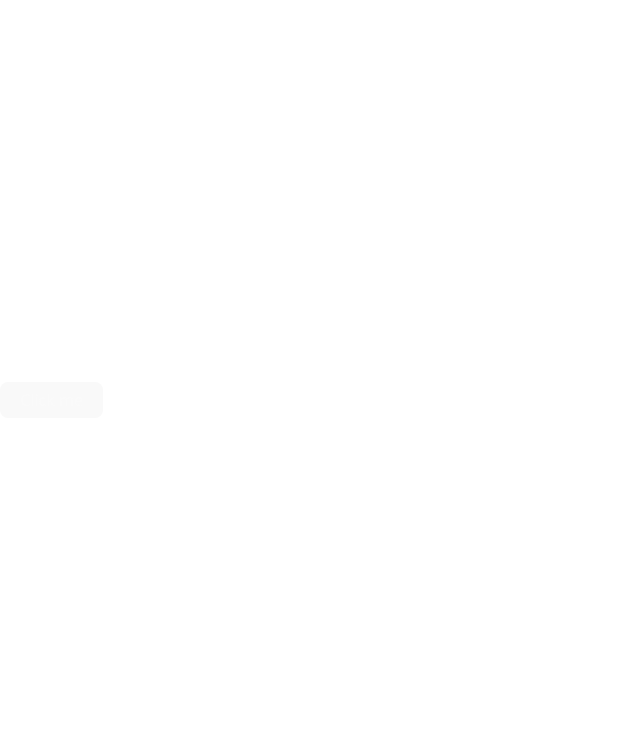
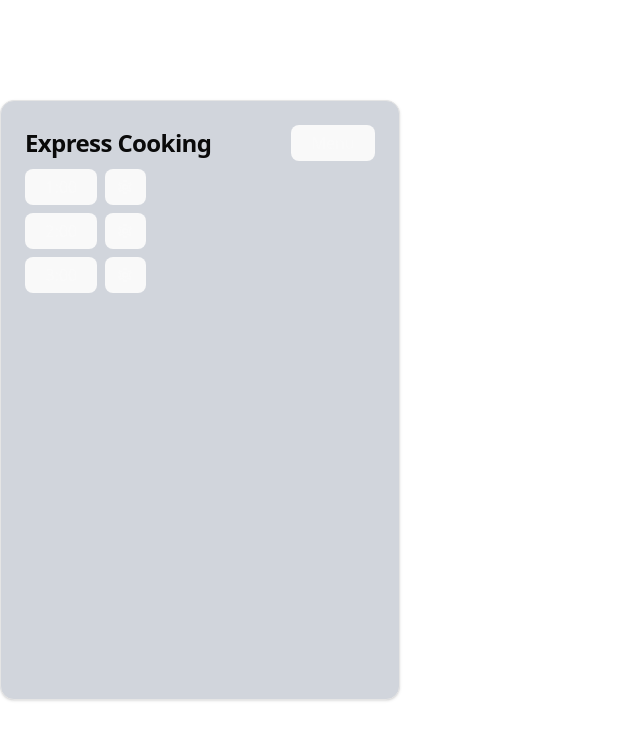
Before and after one commit to tpszhao/hci-microwwave, a React (Vite) app: page / in a window 1280 px wide. Shown: the top 740 px of the page, without its empty margins (0-640 px from the left). Built offline with nearby package versions, Linux system fonts and the light colour scheme.

Commit message:
added init

```diff
--- a/src/App.tsx
+++ b/src/App.tsx
@@ -1,11 +1,22 @@
-import { Button } from "@/components/ui/button";
+import ExpressBookingButton from "./components/ExpressBookingButton";
+import Header from "./components/Header";
+import Layout from "./components/Layout";
 
-function App() {
+function DefaultScreen() {
   return (
-    <div className="flex min-h-svh flex-col items-center justify-center">
-      <Button>Click me</Button>
-    </div>
+    <Layout>
+      <div className="flex flex-wrap items-center gap-2 md:flex-column w-full">
+        <Header />
+        <ExpressBookingButton>1:00</ExpressBookingButton>
+        <ExpressBookingButton>2:00</ExpressBookingButton>
+        <ExpressBookingButton>3:00</ExpressBookingButton>
+      </div>
+    </Layout>
   );
 }
 
+function App() {
+  return <DefaultScreen />;
+}
+
 export default App;
--- /dev/null
+++ b/src/components/ExpressBookingButton.tsx
@@ -0,0 +1,17 @@
+import { SettingsIcon } from "lucide-react";
+import { Button } from "./ui/button";
+
+export default function ExpressBookingButton({
+  children
+}: {
+  children?: React.ReactNode;
+}) {
+  return (
+    <div className="flex flex-wrap items-center gap-2 md:flex-row w-full">
+      <Button>{children}</Button>
+      <Button size="icon" aria-label="Submit">
+        <SettingsIcon />
+      </Button>
+    </div>
+  );
+}
--- /dev/null
+++ b/src/components/Header.tsx
@@ -0,0 +1,12 @@
+import { Button } from "./ui/button";
+
+export default function Header() {
+  return (
+    <div className="flex flex-wrap items-center gap-2 md:flex-column w-full justify-between">
+      <h3 className="scroll-m-20 text-2xl font-semibold tracking-tight">
+        Express Cooking
+      </h3>
+      <Button>Menu</Button>
+    </div>
+  );
+}
--- /dev/null
+++ b/src/components/Layout.tsx
@@ -0,0 +1,10 @@
+import { Card, CardContent } from "@/components/ui/card";
+import type React from "react";
+
+export default function Layout({ children }: { children?: React.ReactNode }) {
+  return (
+    <Card className="w-[400px] h-[600px] bg-gray-300">
+      <CardContent>{children}</CardContent>
+    </Card>
+  );
+}
```
